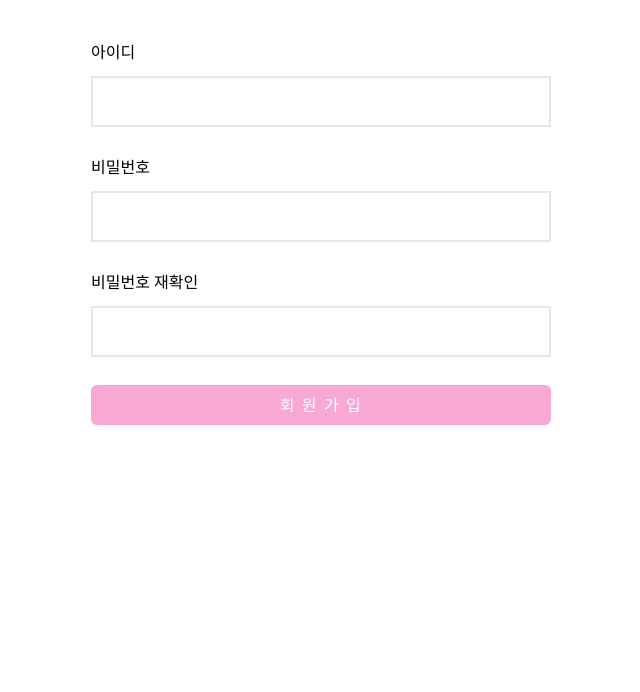
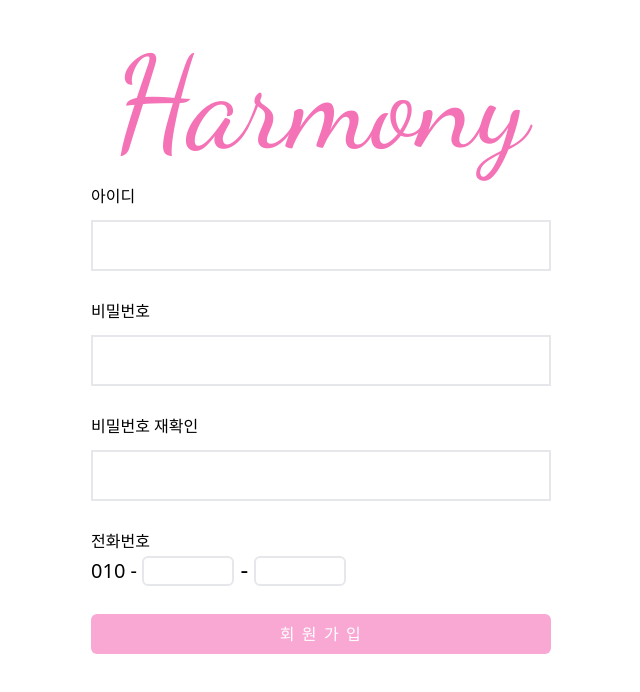
Before and after one commit to chanw12/harmony-web, a React (Create React App) app in the folder harmony/: page /signup in a window 1280 px wide. Shown: the top 692 px of the page, without its empty margins (319-959 px from the left). Built offline with nearby package versions, Linux system fonts and the light colour scheme.

Commit message:
amend signup page

```diff
--- a/harmony/public/index.html
+++ b/harmony/public/index.html
@@ -2,7 +2,7 @@
 <html lang="en">
   <head>
     <meta charset="utf-8" />
-    <link rel="icon" href="%PUBLIC_URL%/favicon.ico" />
+    <link rel="icon" href="./123123.ico" />
     <meta name="viewport" content="width=device-width, initial-scale=1" />
     <meta name="theme-color" content="#000000" />
     <meta
@@ -24,7 +24,7 @@
       work correctly both with client-side routing and a non-root public URL.
       Learn how to configure a non-root public URL by running `npm run build`.
     -->
-    <title>React App</title>
+    <title>Harmony</title>
   </head>
   <body>
     <noscript>You need to enable JavaScript to run this app.</noscript>
--- a/harmony/src/index.css
+++ b/harmony/src/index.css
@@ -10,3 +10,11 @@
   font-family: "Dancing";
   src: url("../public/DancingScript-VariableFont_wght.ttf");
 }
+
+@layer base {
+  input[type="number"]::-webkit-inner-spin-button,
+  input[type="number"]::-webkit-outer-spin-button {
+    -webkit-appearance: none;
+    margin: 0;
+  }
+}
--- /dev/null
+++ b/harmony/src/libs/useMutation.jsx
@@ -0,0 +1,24 @@
+import { useState } from "react";
+
+export default function useMutation(url) {
+  const [state, setState] = useState({
+    loading: false,
+    data: undefined,
+    error: undefined,
+  });
+  function mutation(data) {
+    setState((prev) => ({ ...prev, loading: true }));
+    fetch(url, {
+      method: "POST",
+      headers: {
+        "Content-Type": "application/json",
+      },
+      body: JSON.stringify(data),
+    })
+      .then((response) => response.json().catch(() => {}))
+      .then((data) => setState((prev) => ({ ...prev, data })))
+      .catch((error) => setState((prev) => ({ ...prev, error })))
+      .finally(() => setState((prev) => ({ ...prev, loading: false })));
+  }
+  return [mutation, { ...state }];
+}
--- a/harmony/src/pages/signin/signin.jsx
+++ b/harmony/src/pages/signin/signin.jsx
@@ -1,14 +1,16 @@
 import React from "react";
 import { useForm } from "react-hook-form";
 import { NavLink } from "react-router-dom";
+import useMutation from "../../libs/useMutation";
 
 const SignIn = (props) => {
   const { register, handleSubmit } = useForm();
+  const [enter, { loading, data, error }] = useMutation("/api/users/signin");
   const onSubmit = async (data, e) => {
     e.preventDefault();
-    console.log(data);
-    // // let user = await login()
-    // this.setState({ user })
+
+    if (loading) return;
+    enter(data);
   };
 
   const onError = (errors, e) => {
@@ -21,25 +23,21 @@ const SignIn = (props) => {
       <div className=" flex flex-col rounded-xl w-1/3 h-1/3 bg-gray-600 bg-opacity-10 items-center justify-center space-y-4 min-w-min">
         <form
           onSubmit={handleSubmit(onSubmit, onError)}
-          className="flex flex-col items-center justify-center mx-2"
+          className="flex flex-col items-center justify-center space-y-4 mx-2"
         >
           <div className=" space-y-6 flex flex-col items-center justify-center ">
             <div className="flex flex-col ">
-              <label htmlFor="loginid" className=" text-lg">
-                ID
-              </label>
               <input
                 {...register("loginID")}
                 id="loginid"
                 type="text"
+                placeholder="ID"
                 className=" text-lg outline-none p-2 rounded-md bg-gray-100 bg-opacity-40 "
               />
             </div>
             <div className="flex flex-col">
-              <label htmlFor="loginpwd" className="text-lg">
-                PASSWORD
-              </label>
               <input
+                placeholder="PASSWORD"
                 {...register("loginPwd")}
                 id="loginpwd"
                 type="password"
@@ -47,6 +45,7 @@ const SignIn = (props) => {
               />
             </div>
           </div>
+          <button type="submit">로 그 인</button>
         </form>
         <div className="flex text-gray-700 space-x-2 opacity-50 text-sm flex-shrink-0">
           <NavLink to="../signup">회원가입</NavLink>
--- a/harmony/src/pages/signup/signup.jsx
+++ b/harmony/src/pages/signup/signup.jsx
@@ -1,5 +1,6 @@
 import React from "react";
 import { useForm } from "react-hook-form";
+import useMutation from "../../libs/useMutation";
 
 const SignUp = (props) => {
   const {
@@ -10,14 +11,22 @@ const SignUp = (props) => {
   } = useForm({
     mode: "onChange",
   });
+  const [signup, { loading, data, error }] = useMutation("/api/users/signup");
   const onValid = (data) => {
-    console.log(data);
+    const pNum = "010" + data.signUpPNumber1 + data.signUpPNumber2;
+    data = { ...data, pNum };
+
+    if (loading) return;
+    signup(data);
   };
   const onInvalid = (data) => {
     console.log("hhh");
   };
   return (
-    <div className=" px-10 py-10 flex justify-center relative">
+    <div className=" px-10 py-10 flex justify-center relative flex-col items-center space-y-4">
+      <span className=" font-dancing text-9xl text-pink-400 cursor-default select-none">
+        Harmony
+      </span>
       <div className="w-[460px]">
         <form onSubmit={handleSubmit(onValid, onInvalid)}>
           <div className="flex flex-col space-y-3 w-full">
@@ -45,7 +54,7 @@ const SignUp = (props) => {
             <label htmlFor="signUpPassword">비밀번호</label>
             <input
               id="signUpPassword"
-              className=" outline-none border-2 p-1 w-full h-[51px]"
+              className=" outline-none border-2 p-3 w-full h-[51px]"
               {...register("signUpPassword", {
                 required: "필수항목 입니다.",
                 minLength: { value: 8, message: "8자 이상이여야 합니다" },
@@ -66,7 +75,7 @@ const SignUp = (props) => {
             <label htmlFor="signUpPcheck">비밀번호 재확인</label>
             <input
               id="signUpPcheck"
-              className=" outline-none border-2 p-1 w-full h-[51px]"
+              className=" outline-none border-2 p-3 w-full h-[51px]"
               {...register("signUpPcheck", {
                 required: "필수항목 입니다.",
                 minLength: { value: 8, message: "8자 이상이여야 합니다" },
@@ -81,7 +90,7 @@ const SignUp = (props) => {
             </div>
           ) : (
             <div className="text-red-500 text-xs font-medium pt-2 pb-5"></div>
-          )) ||
+          )) &&
             (watch("signUpPassword") !== watch("signUpPcheck") ? (
               <div className=" text-red-500 text-xs font-medium pt-2 pb-5">
                 비밀번호가 일치하지 않습니다.
@@ -89,6 +98,38 @@ const SignUp = (props) => {
             ) : (
               <div className="text-red-500 text-xs font-medium pt-2 pb-5"></div>
             ))}
+          <label htmlFor="phoneNumber">전화번호</label>
+          <div id="phoneNumber">
+            <span className=" text-xl">010 - </span>
+            <input
+              type="number"
+              className=" rounded-md outline-none border-2 p-3 spcae text-xl w-1/5 text-gray-600 h-[30px] text-center"
+              {...register("signUpPNumber1", {
+                required: true,
+                minLength: 4,
+                maxLength: 4,
+              })}
+              id="tel_1"
+            />
+            <span className=" text-2xl"> - </span>
+            <input
+              type="number"
+              className=" rounded-md outline-none border-2 p-3 text-xl text-gray-600 w-1/5  h-[30px] text-center"
+              {...register("signUpPNumber2", {
+                required: true,
+                minLength: 4,
+                maxLength: 4,
+              })}
+              id="tel_2"
+            />
+            {errors.signUpPNumber1 || errors.signUpPNumber2 ? (
+              <div className=" text-red-500 text-xs font-medium pt-2 pb-5">
+                전화번호 형식이 올바르지 않습니다
+              </div>
+            ) : (
+              <div className="text-red-500 text-xs font-medium pt-2 pb-5"></div>
+            )}
+          </div>
 
           <button className=" px-2 py-2 w-full text-white font tracking-widest rounded-md bg-pink-300">
             회 원 가 입
```
Also changed, not shown: 1 other file (tests, documents, lock files or other folders).
